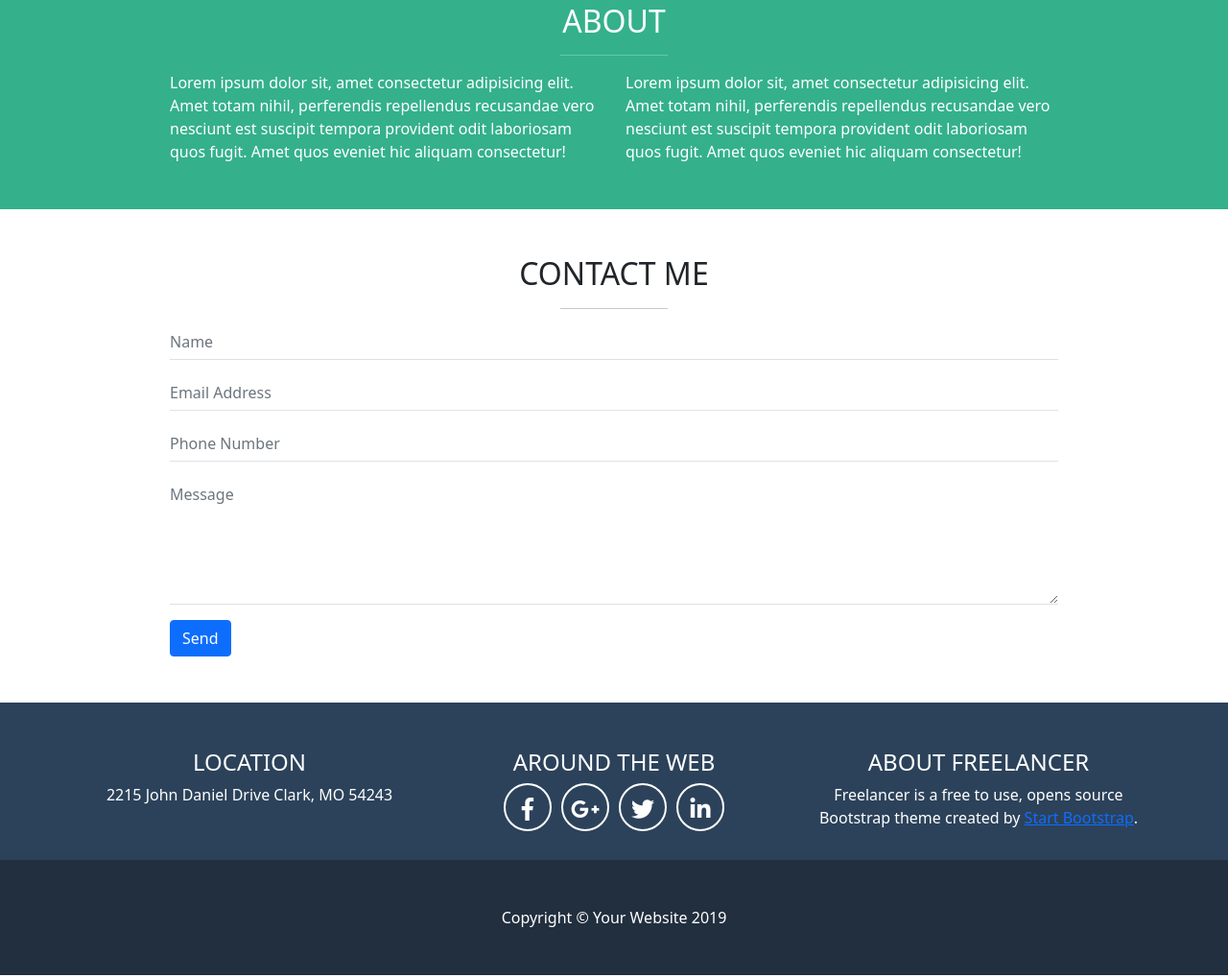
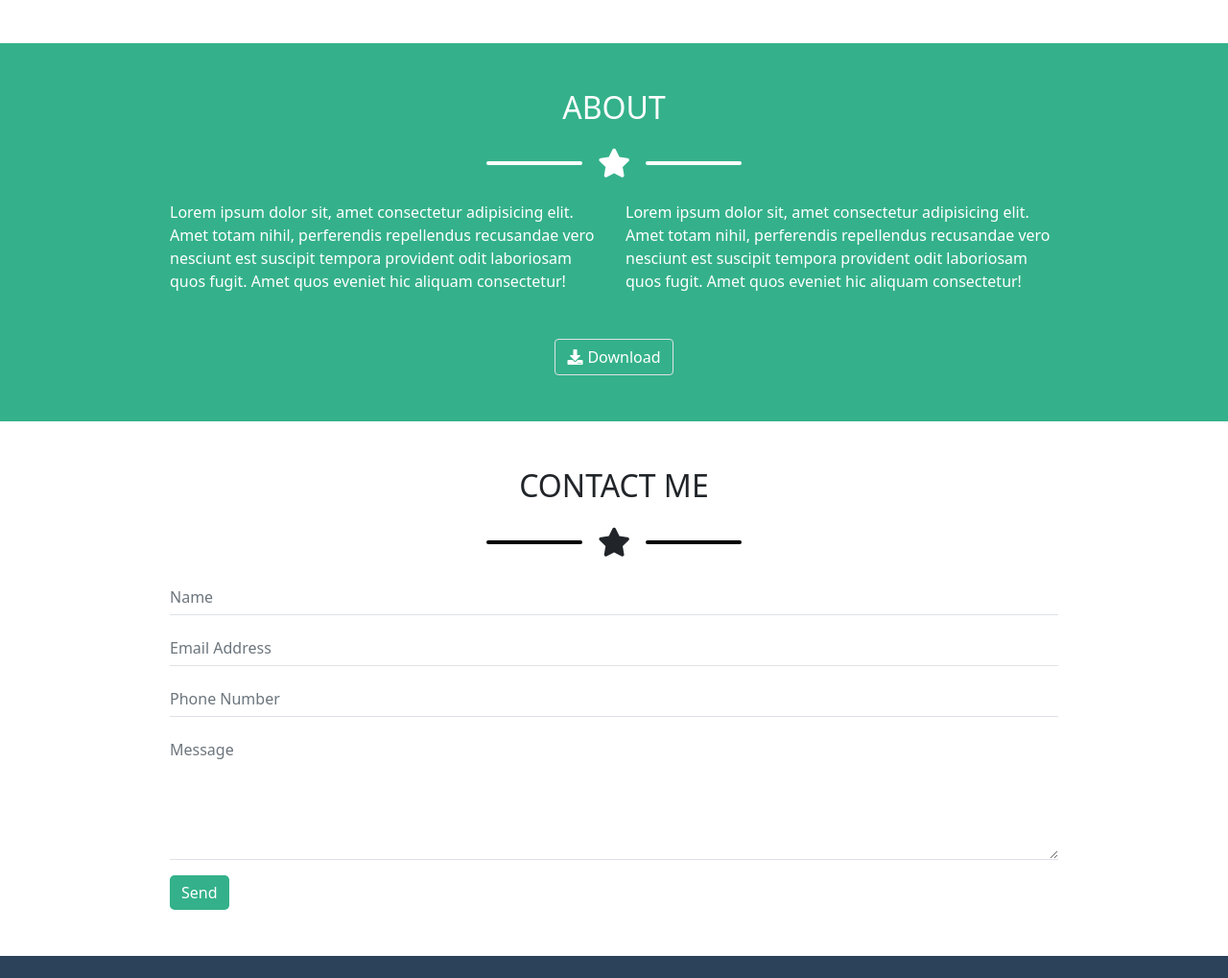
Before and after one commit to antonio-f-bove/html-css-bootstrap-freelancer, a plain HTML site: page index.html in a window 1280 px wide. Shown: the part 1358-2377 px from the top of the page at 96% size. Drawn offline with nearby package versions, Linux system fonts and the light colour scheme.

Commit message:
star divider, buttons, & details

```diff
--- a/css/style.css
+++ b/css/style.css
@@ -15,11 +15,44 @@
     color: #fff;
 }
 
+/* hr {
+    width: 10%;
+} */
 
-hr {
-    width: 10%;
+._star-hr, ._star-hr-dark {
+    margin: 0 auto;
+    font-size: 30px;
+    font-weight: 900;
+    width: 100%;
+
+    display: flex;
+    align-items: center;
+    justify-content: center;
 }
 
+._star-hr::before, ._star-hr::after {
+    content: "";
+    display: inline-block;
+    border-top: 4px solid #fff;
+    border-radius: 5px;
+    margin: 0 16px;
+    max-width: 20%;
+    width: 100px;
+}
+
+._star-hr-dark::before, ._star-hr-dark::after {
+    content: "";
+    display: inline-block;
+    border-top: 4px solid #000;
+    border-radius: 5px;
+    margin: 0 16px;
+    max-width: 20%;
+    width: 100px;
+}
+
+._star-hr-light::before {
+    border-color: #000;
+}
 
 /* JUMBO */
 
@@ -28,6 +61,15 @@ hr {
     max-width: 70%;
 }
 
+
+/* ABOUT */
+
+#_about button::before {
+    font-family: "Font Awesome 5 Free";
+    content: "\f019";
+    font-weight: 900;
+    margin-right: 5px;
+}
 
 /* INFO */
 
@@ -47,3 +89,7 @@ hr {
 ._info ._roundIcon i:last-child {
     margin-right: 0;
 }
+
+._info a {
+    color:rgb(52, 177, 138);
+}
--- a/index.html
+++ b/index.html
@@ -51,7 +51,9 @@
         </div>
 
         <h1 class="">START BOOTSTRAP</h1><!-- font weight e size ? -->
-        <!-- star-divider --><hr class="mx-auto">
+
+        <div class="_star-hr my-4"><i class="fas fa-star"></i></div>
+
         <p>GRAPHIC ARTIST - WEB DESIGNER - ILLUSTRATOR</p>
 
 
@@ -62,7 +64,7 @@
         <div class="container py-5">
 
             <h2 class="text-center">PORTFOLIO</h2>
-            <!-- star-divider --><hr class="mx-auto">
+            <div class="_star-hr-dark my-4"><i class="fas fa-star"></i></div>
 
             <div class="row g-4">
                 <div class="col-12 col-sm-6 col-lg-4">
@@ -92,11 +94,15 @@
         <div class="container py-5 text-white">
 
             <h2 class="text-center">ABOUT</h2>
-            <!-- star-divider --><hr class="mx-auto">
+            <div class="_star-hr my-4"><i class="fas fa-star"></i></div>
 
             <div class="row justify-content-center">
-                <div class=" col-9 col-sm-5 mb-3 mb-sm-0">Lorem ipsum dolor sit, amet consectetur adipisicing elit. Amet totam nihil, perferendis repellendus recusandae vero nesciunt est suscipit tempora provident odit laboriosam quos fugit. Amet quos eveniet hic aliquam consectetur!</div>
-                <div class=" col-9 col-sm-5 mb-3 mb-sm-0">Lorem ipsum dolor sit, amet consectetur adipisicing elit. Amet totam nihil, perferendis repellendus recusandae vero nesciunt est suscipit tempora provident odit laboriosam quos fugit. Amet quos eveniet hic aliquam consectetur!</div>
+                <div class=" col-9 col-sm-5 mb-3 mb-sm-5">Lorem ipsum dolor sit, amet consectetur adipisicing elit. Amet totam nihil, perferendis repellendus recusandae vero nesciunt est suscipit tempora provident odit laboriosam quos fugit. Amet quos eveniet hic aliquam consectetur!</div>
+                <div class=" col-9 col-sm-5 mb-3 mb-sm-5">Lorem ipsum dolor sit, amet consectetur adipisicing elit. Amet totam nihil, perferendis repellendus recusandae vero nesciunt est suscipit tempora provident odit laboriosam quos fugit. Amet quos eveniet hic aliquam consectetur!</div>
+            </div>
+
+            <div class="d-flex justify-content-center">
+                <button type="button" class="btn border text-reset">Download</button>
             </div>
         </div>
     </div>
@@ -106,7 +112,7 @@
         <div class="container py-5">
 
             <h2 class="text-center">CONTACT ME</h2>
-            <!-- star-divider --><hr class="mx-auto">
+            <div class="_star-hr-dark my-4"><i class="fas fa-star"></i></div>
 
             <div class="row justify-content-center">
                 <div class="col-9 col-sm-10">
@@ -124,7 +130,7 @@
                         <div class="mb-3">
                             <textarea class="form-control px-0 border-0 border-bottom rounded-0" id="MessageText" rows="5" placeholder="Message"></textarea>
                         </div>
-                        <button type="submit" class="btn btn-primary">Send</button>
+                        <button type="submit" class="btn _bg-teal border-0 rounded-3">Send</button>
                     </form>
                 </div>
             </div>
@@ -152,7 +158,7 @@
                 </div>
                 <div class="col mb-3">
                     <h4 class="text-center">ABOUT FREELANCER</h4>
-                    <p class="text-center">Freelancer is a free to use, opens source Bootstrap theme created by <a href="#">Start Bootstrap</a>.</p>
+                    <p class="text-center">Freelancer is a free to use, opens source Bootstrap theme created by <a class="text-decoration-none" href="#">Start Bootstrap</a>.</p>
                 </div>
             </div>
         </div>
```
